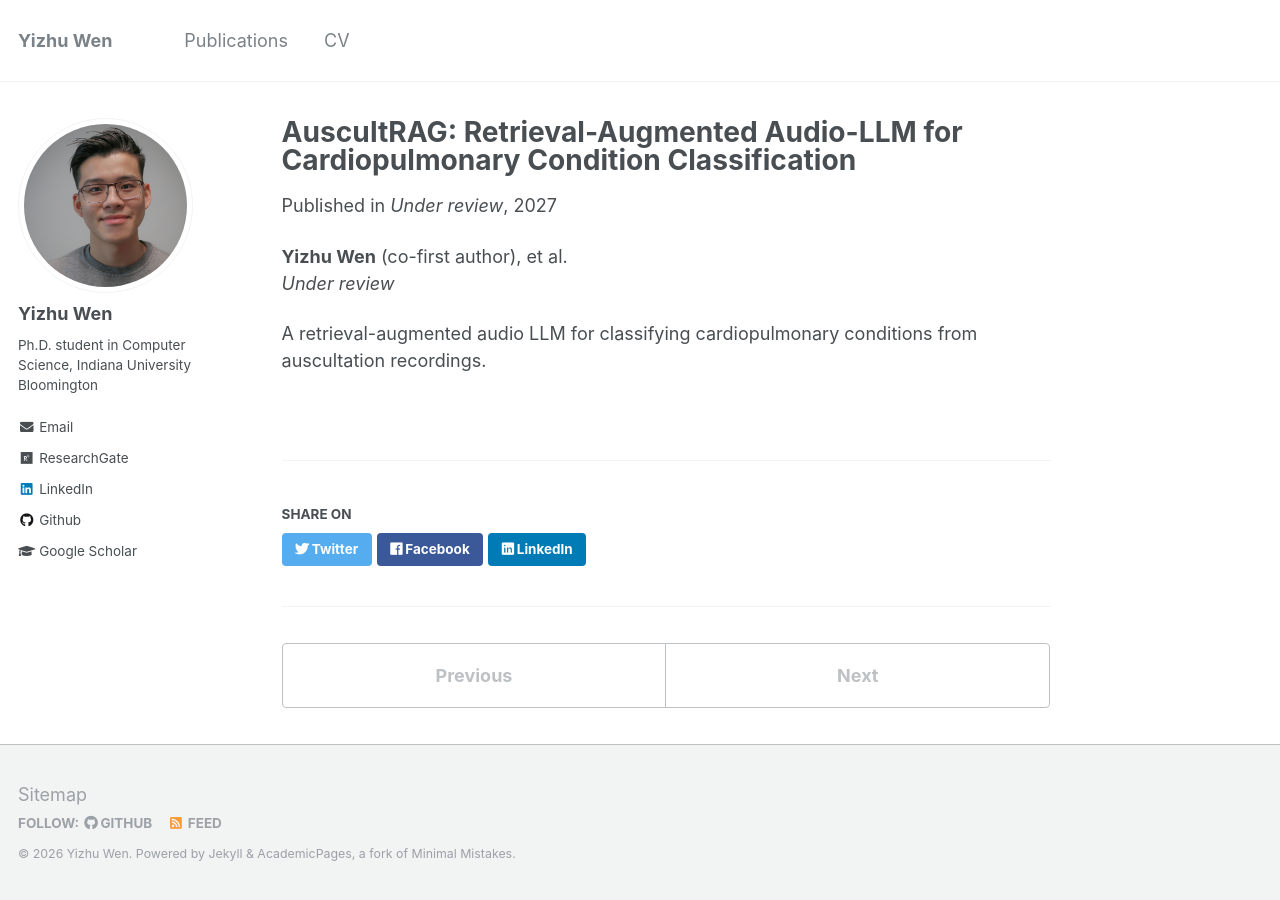
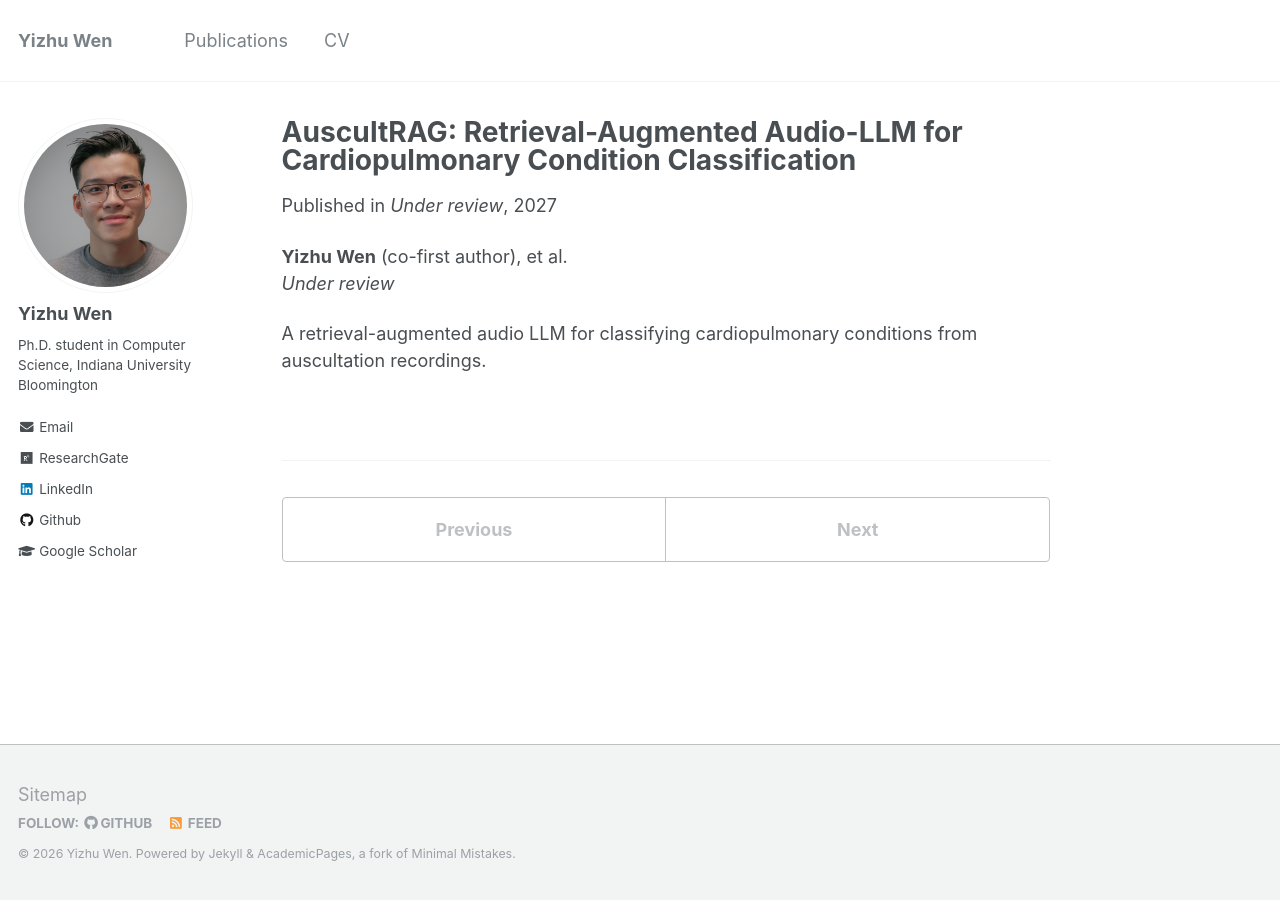
Before and after one commit to yizhu-wen/yizhu-wen.github.io, a Jekyll site: the page built from _publications/2027-01-02-auscultrag.md, in a window 1280 px wide. Built offline with Jekyll 4.4.1, drawn with Linux system fonts in a browser that asks for light colours.

Commit message:
Remove social share buttons and update about page
- Delete the Twitter/Facebook/LinkedIn share include and its layout hooks,
  and drop the `share: true` defaults from _config.yml
- Reorder News so the EdgeSP'26 papers precede the Ph.D. start
- Drop the SoK audio watermarking entry from Selected Publications

Co-Authored-By: Claude Opus 5 <noreply@anthropic.com>

```diff
--- a/_config.yml
+++ b/_config.yml
@@ -191,7 +191,6 @@ defaults:
       author_profile: true
       read_time: true
       comments: true
-      share: true
       related: true
   # _pages
   - scope:
@@ -207,7 +206,6 @@ defaults:
     values:
       layout: single
       author_profile: true
-      share: true
       comments: true
 
 # Sass/SCSS
--- a/_includes/social-share.html
+++ /dev/null
@@ -1,13 +0,0 @@
-{% include base_path %}
-
-<section class="page__share">
-  {% if site.data.ui-text[site.locale].share_on_label %}
-    <h4 class="page__share-title">{{ site.data.ui-text[site.locale].share_on_label | default: "Share on" }}</h4>
-  {% endif %}
-
-  <a href="https://twitter.com/intent/tweet?text={{ base_path }}{{ page.url }}" class="btn btn--twitter" title="{{ site.data.ui-text[site.locale].share_on_label | default: 'Share on' }} Twitter"><i class="fab fa-twitter" aria-hidden="true"></i><span> Twitter</span></a>
-
-  <a href="https://www.facebook.com/sharer/sharer.php?u={{ base_path }}{{ page.url }}" class="btn btn--facebook" title="{{ site.data.ui-text[site.locale].share_on_label | default: 'Share on' }} Facebook"><i class="fab fa-facebook" aria-hidden="true"></i><span> Facebook</span></a>
-
-  <a href="https://www.linkedin.com/shareArticle?mini=true&url={{ base_path }}{{ page.url }}" class="btn btn--linkedin" title="{{ site.data.ui-text[site.locale].share_on_label | default: 'Share on' }} LinkedIn"><i class="fab fa-linkedin" aria-hidden="true"></i><span> LinkedIn</span></a>
-</section>
--- a/_layouts/single.html
+++ b/_layouts/single.html
@@ -64,7 +64,6 @@ layout: default
         {% include page__taxonomy.html %}
       </footer>
 
-      {% if page.share %}{% include social-share.html %}{% endif %}
 
       {% include post_pagination.html %}
     </div>
--- a/_layouts/talk.html
+++ b/_layouts/talk.html
@@ -52,7 +52,6 @@ layout: default
         {% include page__taxonomy.html %}
       </footer>
 
-      {% if page.share %}{% include social-share.html %}{% endif %}
 
       {% include post_pagination.html %}
     </div>
```
Also changed, not shown: _pages/about.md (+1 -5 lines).
